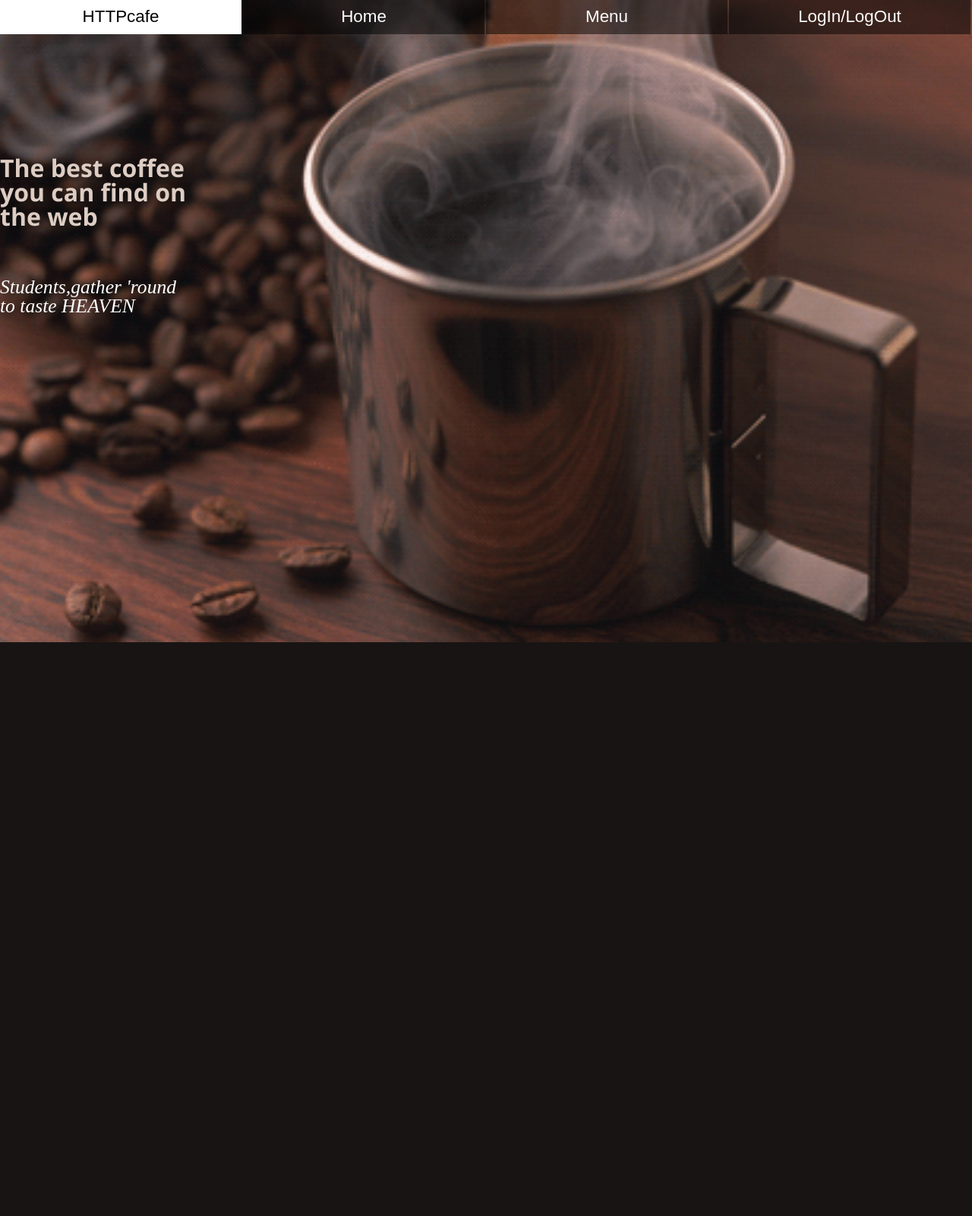
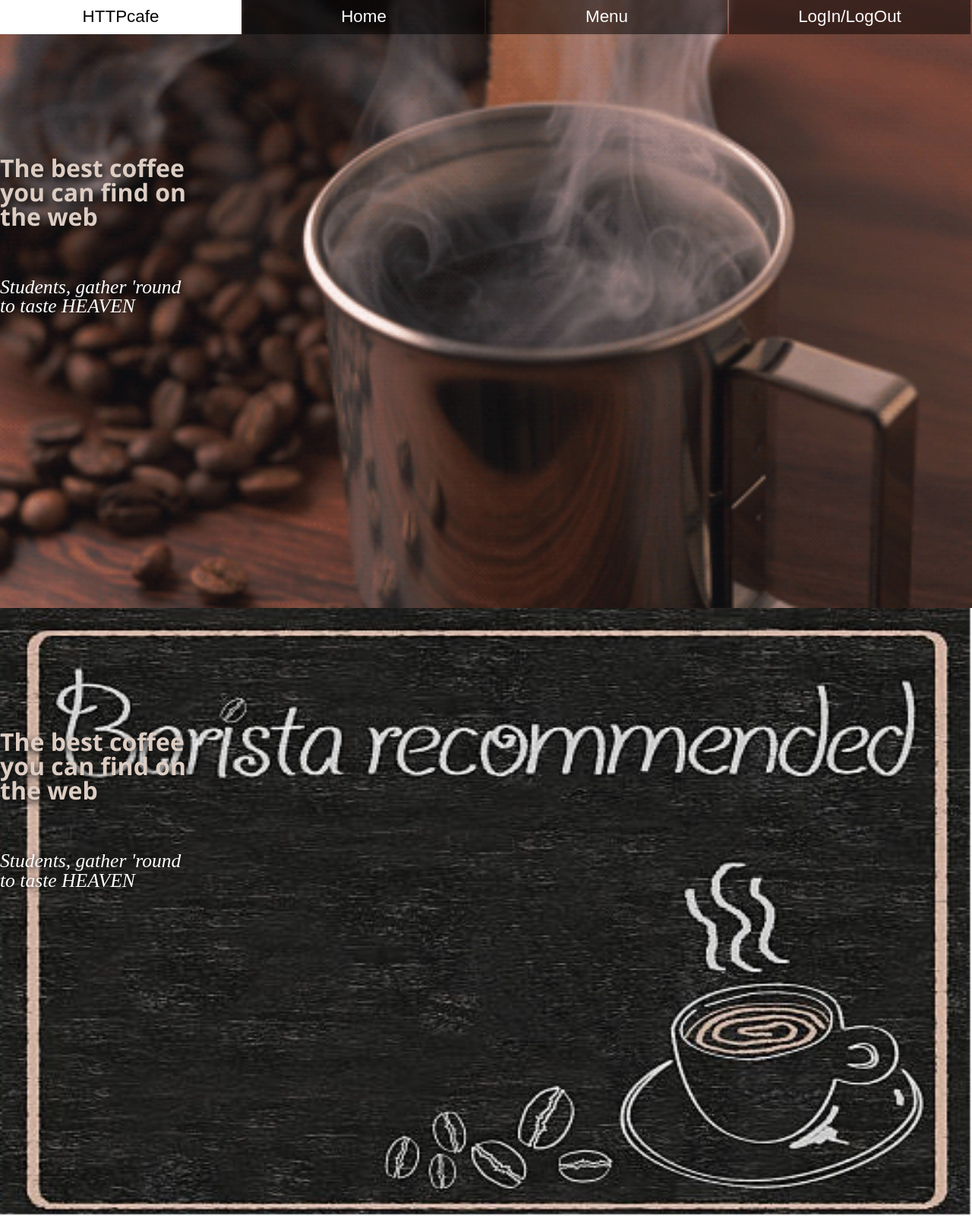
Before and after one commit to LaviniaDisca/HTTPCafe, a PHP site: page / in a window 1280 px wide. Shown: the whole page at 76% size. Before the commit the page ends 845 px from the top, so only its background shows below. Run offline with PHP 8.4, Linux system fonts and the light colour scheme.

Commit message:
Second image

```diff
--- a/index.html
+++ b/index.html
@@ -11,6 +11,7 @@
 </head>
 
 <body>
+    <div class="first-image">
         <header>
             <nav>
                 <ul>
@@ -30,9 +31,19 @@
         <main>
             <section id="first-section">
                 <h2>The best coffee you can find on the web</h2>
-            <h1>Students,gather 'round to taste HEAVEN</h1>
+                <h1>Students, gather 'round to taste HEAVEN</h1>
             </section>
         </main>
+    </div>
+
+    <div class="recomand">
+        <main>
+            <section id="first-section">
+                <h2>The best coffee you can find on the web</h2>
+                <h1>Students, gather 'round to taste HEAVEN</h1>
+            </section>
+        </main>
+    </div>
 </body>
 
 </html>
--- a/style.css
+++ b/style.css
@@ -135,13 +135,19 @@ ul li:hover ul li {
     display: block;
 }
 
-body {
+.first-image {
+    height: 100vh;
     width: 100%;
-    height: 100vh;
     background-image: url('resources/first-section.gif');
     background-repeat: no-repeat;
-    background-position: center;
     background-size: cover;
+    background-position: top;
+}
+.recomand{
+    background-image: url('resources/recom.jpg');
+    background-repeat: no-repeat;
+    background-size: 100% 100%;
+    background-position: bottom;
 }
 
 #first-section {
```
Also changed, not shown: resources/recom.jpg (added). Lines whose indentation alone changed are shown as unchanged.
